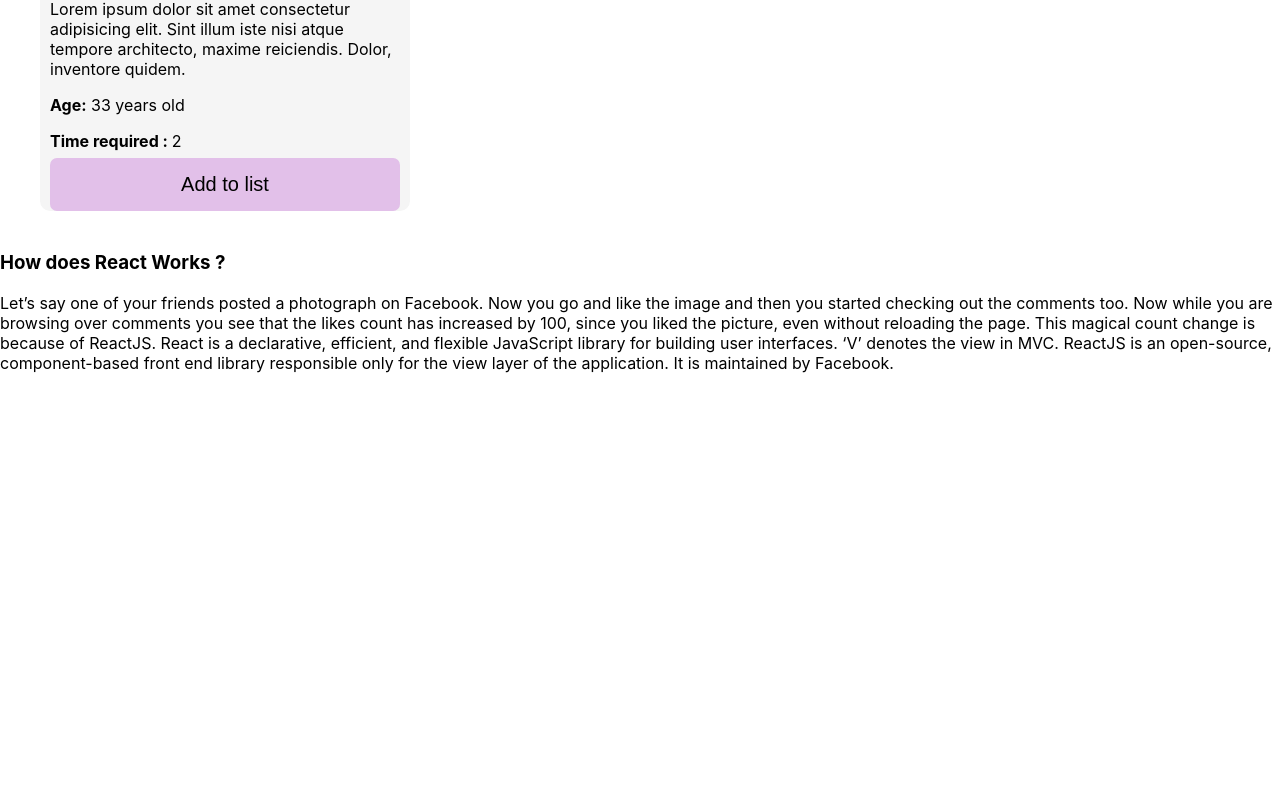
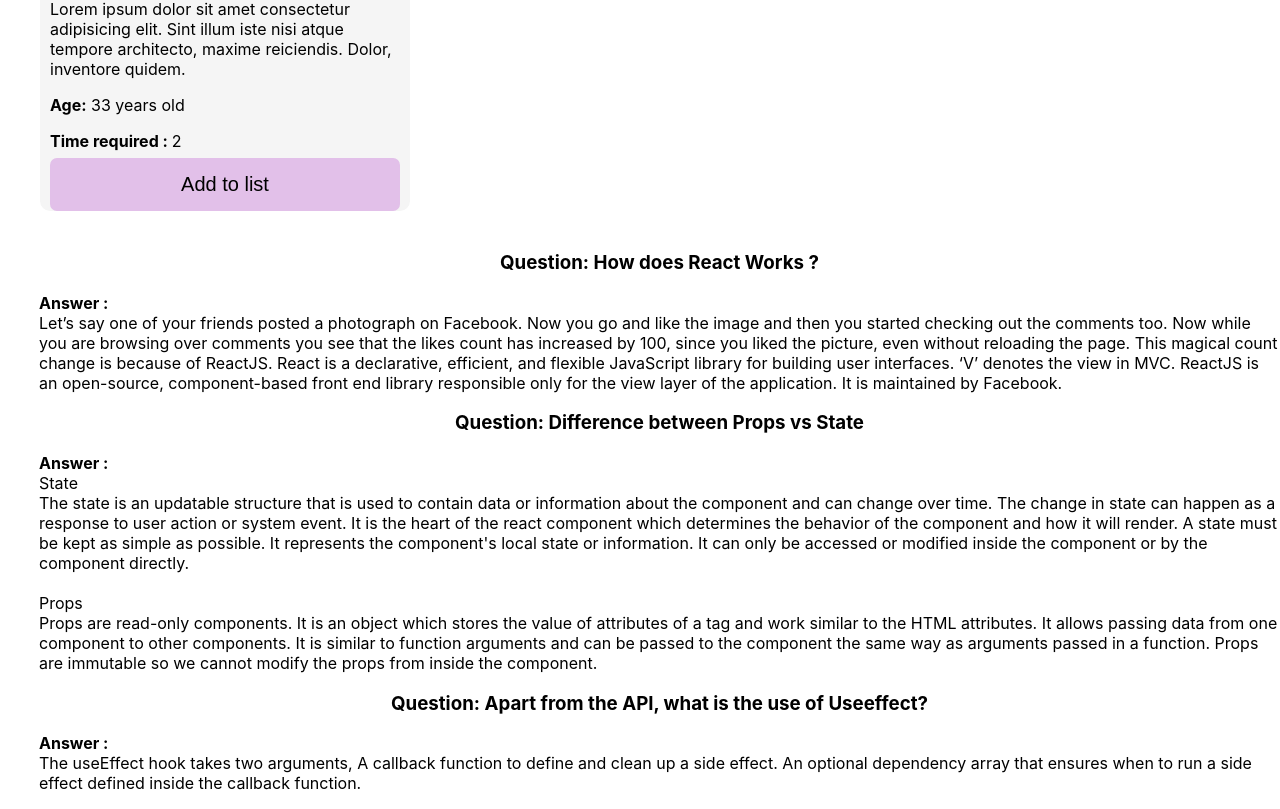
Before and after one commit to constobidullah/practice-project-8, a React (Create React App) app: page / in a window 1280 px wide. Shown: the part 2837-3646 px from the top of the page. Before the commit the page ends 3226 px from the top, so only its background shows below. Built offline with nearby package versions, Linux system fonts and the light colour scheme.

Commit message:
second question added

```diff
--- /dev/null
+++ b/src/component/QuestionAnswer/QuestionAnswer.css
@@ -0,0 +1,8 @@
+.answer{
+    margin-left: 39px;
+}
+
+
+.answer h3 {
+    text-align: center;
+}
--- a/src/component/QuestionAnswer/QuestionAnswer.js
+++ b/src/component/QuestionAnswer/QuestionAnswer.js
@@ -1,11 +1,21 @@
 import React from 'react';
-
+import './QuestionAnswer.css'
 const QuestionAnswer = () => {
     return (
-        <div>
-            <h3>How does React Works ?</h3>
-            <p>Let’s say one of your friends posted a photograph on Facebook. Now you go and like the image and then you started checking out the comments too. Now while you are browsing over comments you see that the likes count has increased by 100, since you liked the picture, even without reloading the page. This magical count change is because of ReactJS.
+        <div className='answer'>
+            <h3> <strong>Question: </strong> How does React Works ?</h3>
+            <p> <strong>Answer : </strong> <br /> Let’s say one of your friends posted a photograph on Facebook. Now you go and like the image and then you started checking out the comments too. Now while you are browsing over comments you see that the likes count has increased by 100, since you liked the picture, even without reloading the page. This magical count change is because of ReactJS.
                 React is a declarative, efficient, and flexible JavaScript library for building user interfaces. ‘V’ denotes the view in MVC. ReactJS is an open-source, component-based front end library responsible only for the view layer of the application. It is maintained by Facebook.</p>
+
+            <h3> Question:  Difference between Props vs State</h3>
+            <p> <strong>Answer : </strong> <br /> State <br />
+                The state is an updatable structure that is used to contain data or information about the component and can change over time. The change in state can happen as a response to user action or system event. It is the heart of the react component which determines the behavior of the component and how it will render. A state must be kept as simple as possible. It represents the component's local state or information. It can only be accessed or modified inside the component or by the component directly. <br /> <br />
+
+                Props <br />
+                Props are read-only components. It is an object which stores the value of attributes of a tag and work similar to the HTML attributes. It allows passing data from one component to other components. It is similar to function arguments and can be passed to the component the same way as arguments passed in a function. Props are immutable so we cannot modify the props from inside the component.</p>
+
+                <h3>Question:  Apart from the API, what is the use of Useeffect?</h3>
+                <p> <strong>Answer : </strong> <br /> The useEffect hook takes two arguments, A callback function to define and clean up a side effect. An optional dependency array that ensures when to run a side effect defined inside the callback function.</p>
         </div>
     );
 };
```
